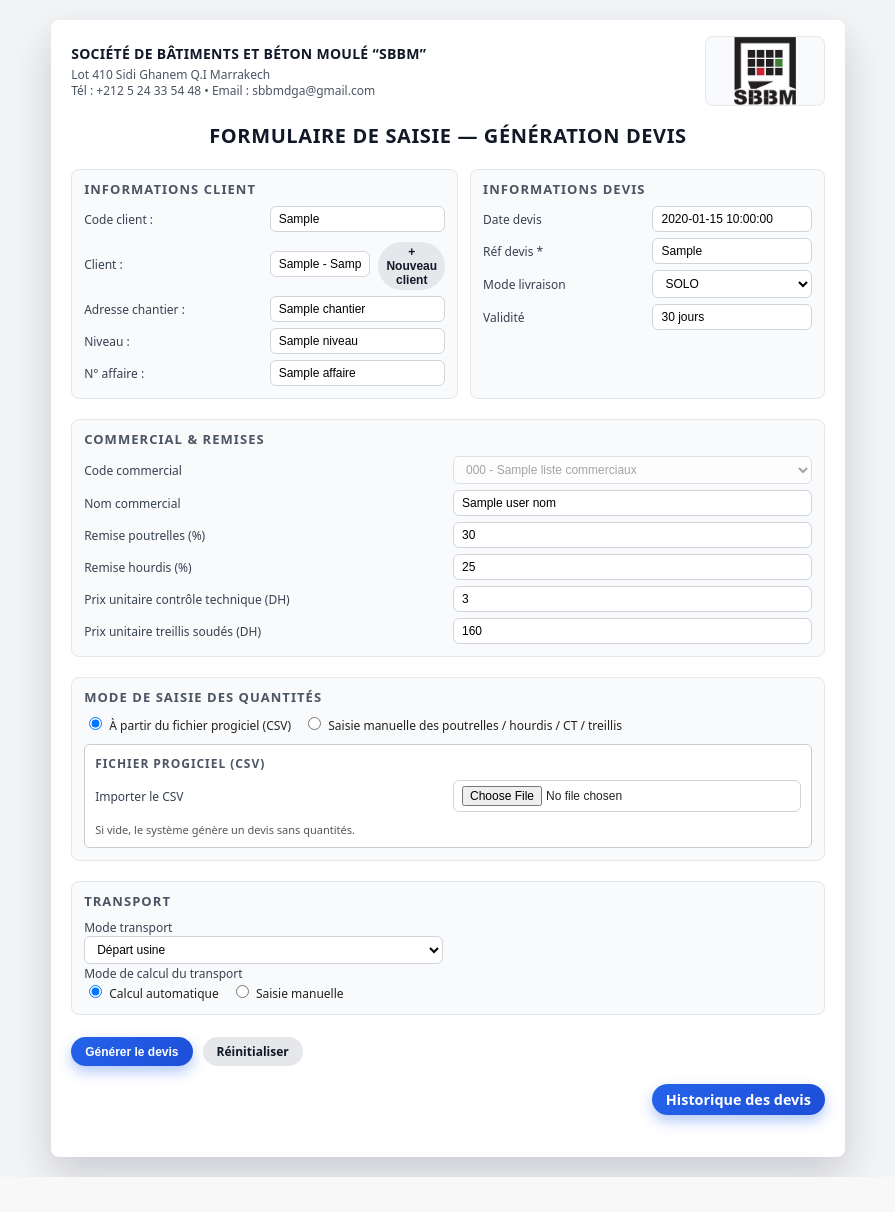
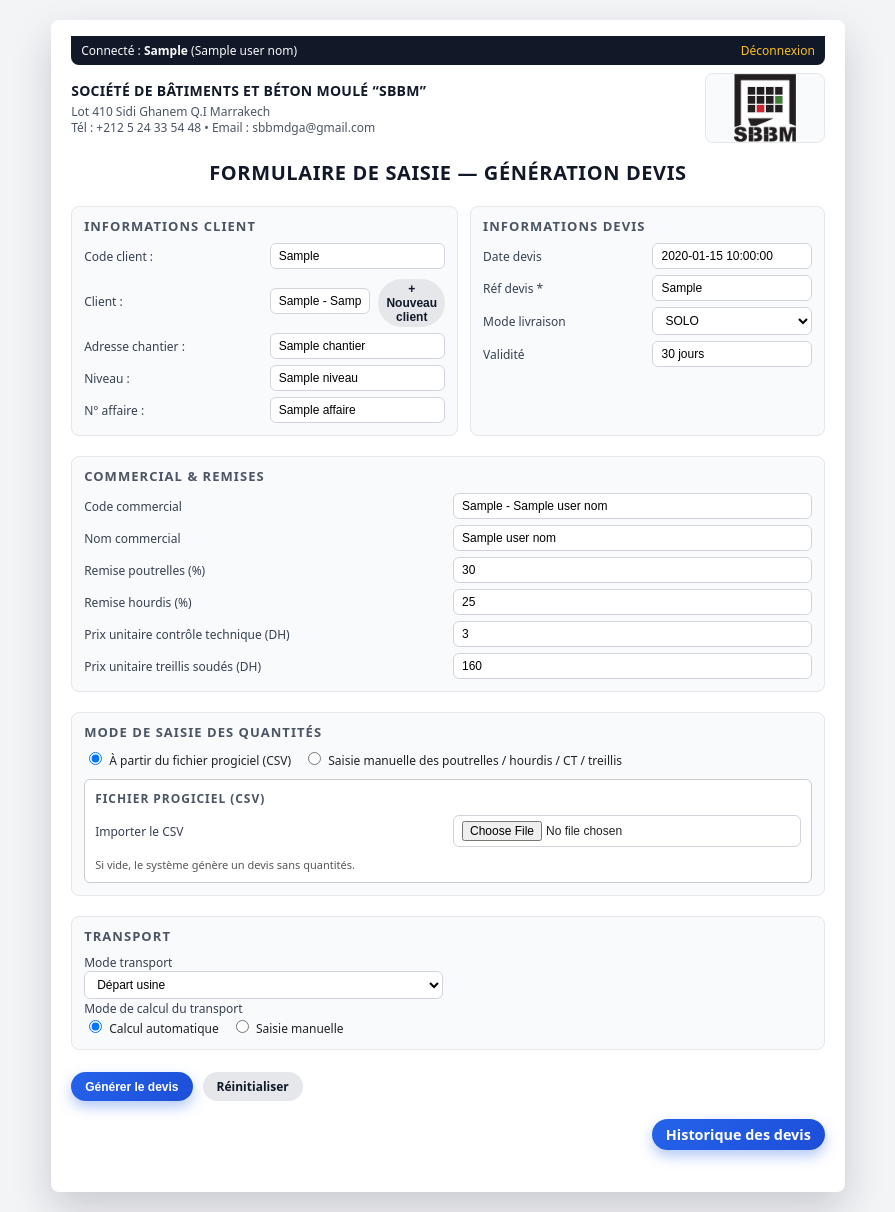
Before and after one commit to SoufianeFadli/devis_app, a FastAPI app: template templates/devis_form.html in a window 1280 px wide. Shown: the whole page, without its empty margins (192-1087 px from the left). Before the commit the page ends 1177 px from the top, so only its background shows below. Run offline with FastAPI, Linux system fonts and the light colour scheme; the template is opened without the code that fills it: most values are stand-ins (such as "Sample title", 1, 10 or a date in 2020).

```diff
--- a/app/main.py
+++ b/app/main.py
@@ -482,8 +482,12 @@ def login_submit(
 
 @app.get("/logout")
 def logout():
-    resp = RedirectResponse(url="/login", status_code=303)
-    resp.delete_cookie("session_username")
+    """Déconnexion : on supprime les cookies et on renvoie vers /login."""
+    resp = RedirectResponse(url="/login", status_code=302)
+    resp.delete_cookie("user_id")
+    resp.delete_cookie("user_username")
+    resp.delete_cookie("user_code_commercial")
+    resp.delete_cookie("user_nom")
     return resp
 
 @app.post("/clients/new")
--- a/static/style.css
+++ b/static/style.css
@@ -770,3 +770,31 @@ table.devis td.strong {
   font-size: 11px;
   color: #6b7280;
 }
+/* ===== Barre utilisateur (login) ===== */
+.user-bar {
+  width: 100%;
+  max-width: 980px;
+  margin: 0 auto 8px;
+  padding: 6px 10px;
+  font-size: 12px;
+  background: #111827;         /* gris très foncé */
+  color: #f9fafb;
+  display: flex;
+  justify-content: space-between;
+  align-items: center;
+  border-radius: 0 0 8px 8px;
+}
+
+.user-bar-left {
+  font-weight: 500;
+}
+
+.user-bar-right .user-bar-link {
+  color: #fbbf24;              /* jaune doré */
+  text-decoration: none;
+  font-weight: 500;
+}
+
+.user-bar-right .user-bar-link:hover {
+  text-decoration: underline;
+}
--- a/templates/devis_form.html
+++ b/templates/devis_form.html
@@ -140,6 +140,18 @@
 </head>
 <body>
   <div class="page">
+    {% if user_code_commercial %}
+    <div class="user-bar">
+      <div class="user-bar-left">
+        Connecté : <strong>{{ user_code_commercial }}</strong>
+        {% if user_nom %} ({{ user_nom }}){% endif %}
+      </div>
+      <div class="user-bar-right">
+        <a href="/logout" class="user-bar-link">Déconnexion</a>
+      </div>
+    </div>
+    {% endif %}
+
     <header class="header">
       <div class="header-left">
         <div class="societe">SOCIÉTÉ DE BÂTIMENTS ET BÉTON MOULÉ “SBBM”</div>
@@ -233,43 +245,78 @@
       <div class="card" style="margin-top:12px;">
         <div class="card-title">COMMERCIAL & REMISES</div>
         <div class="grid2">
-
+          <!-- Code commercial -->
           <label class="lbl">Code commercial</label>
           <div>
-            <select class="inp"
-                    name="code_commercial_visible"
+            {% if user_code_commercial %}
+              <!-- Champ caché pour le backend -->
+              <input type="hidden"
+                     name="code_commercial"
                      id="code_commercial"
-                    {% if user_code_commercial %}disabled{% endif %}>
+                     value="{{ user_code_commercial }}">
+              <!-- Affichage lecture seule -->
+              <input class="inp" type="text"
+                     value="{{ user_code_commercial }} - {{ user_nom or '' }}"
+                     readonly>
+            {% else %}
+              <!-- Fallback si pas de login -->
+              <select class="inp" name="code_commercial" id="code_commercial">
                 {% for code, nom in liste_commerciaux.items() %}
-              <option value="{{ code }}"
-                {% if user_code_commercial and code == user_code_commercial %}selected{% endif %}>
-                {{ code }} - {{ nom }}
-              </option>
+                <option value="{{ code }}">{{ code }} - {{ nom }}</option>
                 {% endfor %}
               </select>
-            <!-- Champ caché réellement envoyé au backend -->
-            <input type="hidden"
-                   name="code_commercial"
-                   value="{{ user_code_commercial or '' }}">
+            {% endif %}
           </div>
 
+          <!-- Nom commercial -->
           <label class="lbl">Nom commercial</label>
+          <div>
             <input class="inp"
                    id="nom_commercial"
                    name="nom_commercial"
                    value="{{ user_nom or '' }}"
                    readonly />
+          </div>
+
+          <!-- Remise poutrelles -->
           <label class="lbl">Remise poutrelles (%)</label>
-          <input class="inp" type="number" step="0.01" name="remise_poutrelle" value="30" />
+          <div>
+            <input class="inp"
+                   type="number"
+                   step="0.01"
+                   name="remise_poutrelle"
+                   value="30" />
+          </div>
 
+          <!-- Remise hourdis -->
           <label class="lbl">Remise hourdis (%)</label>
-          <input class="inp" type="number" step="0.01" name="remise_hourdis" value="25" />
+          <div>
+            <input class="inp"
+                   type="number"
+                   step="0.01"
+                   name="remise_hourdis"
+                   value="25" />
+          </div>
 
+          <!-- Prix CT -->
           <label class="lbl">Prix unitaire contrôle technique (DH)</label>
-          <input class="inp" type="number" step="0.01" name="prix_ct" value="3" />
+          <div>
+            <input class="inp"
+                   type="number"
+                   step="0.01"
+                   name="prix_ct"
+                   value="3" />
+          </div>
 
+          <!-- Prix treillis -->
           <label class="lbl">Prix unitaire treillis soudés (DH)</label>
-          <input class="inp" type="number" step="1" name="prix_treillis" value="160" />
+          <div>
+            <input class="inp"
+                   type="number"
+                   step="1"
+                   name="prix_treillis"
+                   value="160" />
+          </div>
         </div>
       </div>
 
@@ -475,7 +522,7 @@
 
       // 🔹 Si le commercial n'est PAS figé par le login,
       // alors on laisse le user choisir et on met le nom à jour.
-    if (!selectCode.disabled) {
+      if (selectCode && !selectCode.disabled && selectCode.tagName === "SELECT") {
         selectCode.addEventListener("change", updateNomCommercial);
         updateNomCommercial();
       }
```
Also changed, not shown: templates/devis.html (+23 -1 lines). Lines whose indentation alone changed are shown as unchanged.
